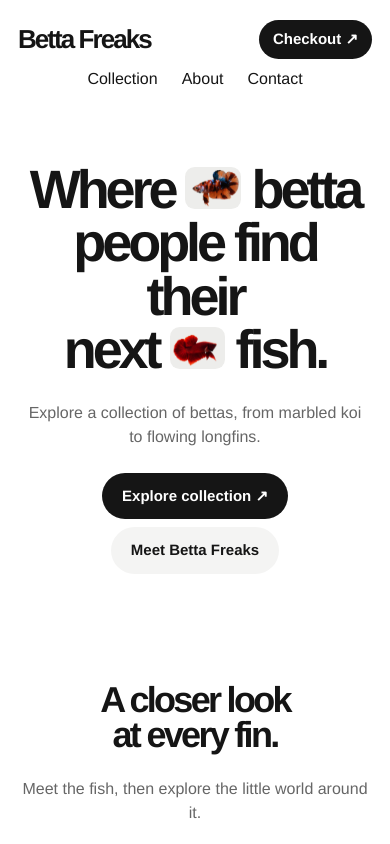
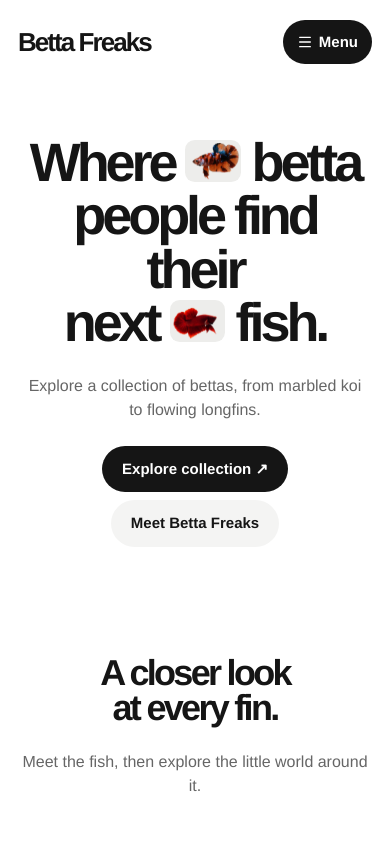
Before and after one commit to almendron02/betta-freaks, a Next.js app: page / in a window 390 px wide. Shown: the top 844 px of the page. Built offline with nearby package versions, Linux system fonts and the light colour scheme.

Commit message:
Add mobile navigation dropdown with checkout

```diff
--- a/app/globals.css
+++ b/app/globals.css
@@ -31,7 +31,7 @@ footer{border-top:1px solid #eee;margin-top:40px;padding-block:40px}footer nav{f
 .inline-fish img{animation:cycle 9s infinite}.intro h1,.chapter h1{animation:enter .7s var(--ease) both}.intro p,.actions{animation:enter .7s .12s var(--ease) both}
 @supports(animation-timeline:view()){.chapter h2,.feature,.tiles>a{animation:enter linear both;animation-timeline:view();animation-range:entry 0% entry 95%}}
 }
-@media(max-width:700px){.top{flex-wrap:wrap;gap:8px}.top nav{order:3;width:100%;gap:24px}.top .pill{padding:8px 14px}.tiles{grid-template-columns:repeat(2,minmax(0,1fr));gap:10px}.tiles article,.tiles>a{padding:12px}.feature{grid-template-columns:1fr}.intro{padding-block:52px}.track figure{width:180px}footer{align-items:flex-start;flex-direction:column}footer nav{justify-content:flex-start;gap:12px}}
+@media(max-width:700px){.tiles{grid-template-columns:repeat(2,minmax(0,1fr));gap:10px}.tiles article,.tiles>a{padding:12px}.feature{grid-template-columns:1fr}.intro{padding-block:52px}.track figure{width:180px}footer{align-items:flex-start;flex-direction:column}footer nav{justify-content:flex-start;gap:12px}}
 @media(prefers-reduced-motion:reduce){*,*::before,*::after{transition:none!important}}
 
 .showcase { min-height: auto; }
@@ -140,3 +140,28 @@ footer{border-top:1px solid #eee;margin-top:40px;padding-block:40px}footer nav{f
 .home-faq{align-items:start;padding:80px 20px;scroll-margin-top:90px}.home-faq h2{font-size:clamp(38px,4vw,64px)}.home-faq details{border-top:1px solid #ddd;padding:20px 0}.home-faq summary{cursor:pointer;list-style:none;font-size:19px;font-weight:600;display:flex;justify-content:space-between;gap:16px}.home-faq summary::-webkit-details-marker{display:none}.home-faq summary::after{content:"+"}.home-faq details[open] summary::after{content:"−"}.home-faq details p{color:var(--muted);margin:12px 24px 0 0}
 .final-invite{min-height:auto}.site-end{display:block;background:var(--soft);padding:60px 6% 24px}.end-links{display:grid;grid-template-columns:2fr repeat(3,1fr);gap:28px}.end-links>div{display:grid;align-content:start;gap:9px}.end-links strong{margin-bottom:9px}.end-base{margin-top:56px;border-top:1px solid #ddd;padding-top:20px;display:flex;justify-content:space-between}
 @media(max-width:700px){.explorer,.home-faq{grid-template-columns:1fr;gap:24px}.end-links{grid-template-columns:1fr 1fr}.home-faq{padding-block:44px}}
+
+.mobile-menu { display: none; }
+
+@media (max-width: 700px) {
+  .top .desktop-nav, .top .desktop-checkout { display: none; }
+  .mobile-menu { display: block; }
+  .mobile-menu > button { min-height: 44px; padding: 8px 14px; }
+  .mobile-menu-panel {
+    position: absolute;
+    inset: 100% clamp(18px, 4vw, 72px) auto;
+    display: grid;
+    justify-content: stretch;
+    gap: 0;
+    padding: 6px 14px;
+    border: 1px solid #e8e8e8;
+    border-radius: 16px;
+    background: white;
+    box-shadow: 0 12px 28px rgb(0 0 0 / 10%);
+    max-height: 70dvh;
+    overflow-y: auto;
+  }
+  .mobile-menu-panel[hidden] { display: none; }
+  .mobile-menu-panel a { display: flex; align-items: center; min-height: 44px; padding: 8px; }
+  .mobile-menu-panel a + a { border-top: 1px solid #eee; }
+}
--- a/app/layout.tsx
+++ b/app/layout.tsx
@@ -1,12 +1,22 @@
 import type { ReactNode } from "react";
 import Link from "next/link";
 import { CartProvider } from "@/components/cart/cart-provider";
+import { MobileMenu } from "@/components/storefront/mobile-menu";
 import "./globals.css";
 
 export const metadata = { title: "Betta Freaks", description: "Discover bettas, explore their colors, and find the essentials for their tanks." };
 export default function Layout({children}:{children:ReactNode}) {
   return <html lang="en"><body><CartProvider>
-    <header className="top"><Link className="brand" href="/" aria-label="Betta Freaks home">Betta Freaks</Link><nav aria-label="Main"><Link href="/collection">Collection</Link><Link href="/about">About</Link><Link href="/contact">Contact</Link></nav><Link className="pill" href="/checkout">Checkout ↗︎</Link></header>
+    <header className="top">
+      <Link className="brand" href="/" aria-label="Betta Freaks home">Betta Freaks</Link>
+      <nav className="desktop-nav" aria-label="Main">
+        <Link href="/collection">Collection</Link>
+        <Link href="/about">About</Link>
+        <Link href="/contact">Contact</Link>
+      </nav>
+      <Link className="pill desktop-checkout" href="/checkout">Checkout ↗︎</Link>
+      <MobileMenu />
+    </header>
     <main>{children}</main>
     <footer className="site-end"><div className="end-links"><Link href="/" className="brand">Betta Freaks</Link>
       <div><strong>Collection</strong><Link href="/collection?category=Bettas">Bettas</Link><Link href="/collection?category=Aquariums">Aquariums</Link><Link href="/collection?category=Food">Food</Link></div>
--- /dev/null
+++ b/components/storefront/mobile-menu.tsx
@@ -0,0 +1,63 @@
+"use client";
+
+import Link from "next/link";
+import { Menu, X } from "lucide-react";
+import { useEffect, useRef, useState } from "react";
+
+const pages = [
+  { href: "/", label: "Home" },
+  { href: "/collection", label: "Collection" },
+  { href: "/about", label: "About" },
+  { href: "/contact", label: "Contact" },
+  { href: "/checkout", label: "Checkout" },
+];
+
+export function MobileMenu() {
+  const [open, setOpen] = useState(false);
+  const menu = useRef<HTMLDivElement>(null);
+  const toggle = useRef<HTMLButtonElement>(null);
+
+  useEffect(() => {
+    if (!open) return;
+
+    function closeOnEscape(event: KeyboardEvent) {
+      if (event.key !== "Escape") return;
+      setOpen(false);
+      toggle.current?.focus();
+    }
+
+    function closeOnOutsidePress(event: PointerEvent) {
+      if (event.target instanceof Node && !menu.current?.contains(event.target)) {
+        setOpen(false);
+      }
+    }
+
+    document.addEventListener("keydown", closeOnEscape);
+    document.addEventListener("pointerdown", closeOnOutsidePress);
+    return () => {
+      document.removeEventListener("keydown", closeOnEscape);
+      document.removeEventListener("pointerdown", closeOnOutsidePress);
+    };
+  }, [open]);
+
+  return (
+    <div className="mobile-menu" ref={menu}>
+      <button
+        className="pill"
+        type="button"
+        ref={toggle}
+        aria-expanded={open}
+        aria-controls="mobile-navigation"
+        onClick={() => setOpen(!open)}
+      >
+        {open ? <X size={16} aria-hidden="true" /> : <Menu size={16} aria-hidden="true" />}
+        Menu
+      </button>
+      <nav id="mobile-navigation" className="mobile-menu-panel" aria-label="Mobile navigation" hidden={!open}>
+        {pages.map(({ href, label }) => (
+          <Link key={href} href={href} onClick={() => setOpen(false)}>{label}</Link>
+        ))}
+      </nav>
+    </div>
+  );
+}
```
